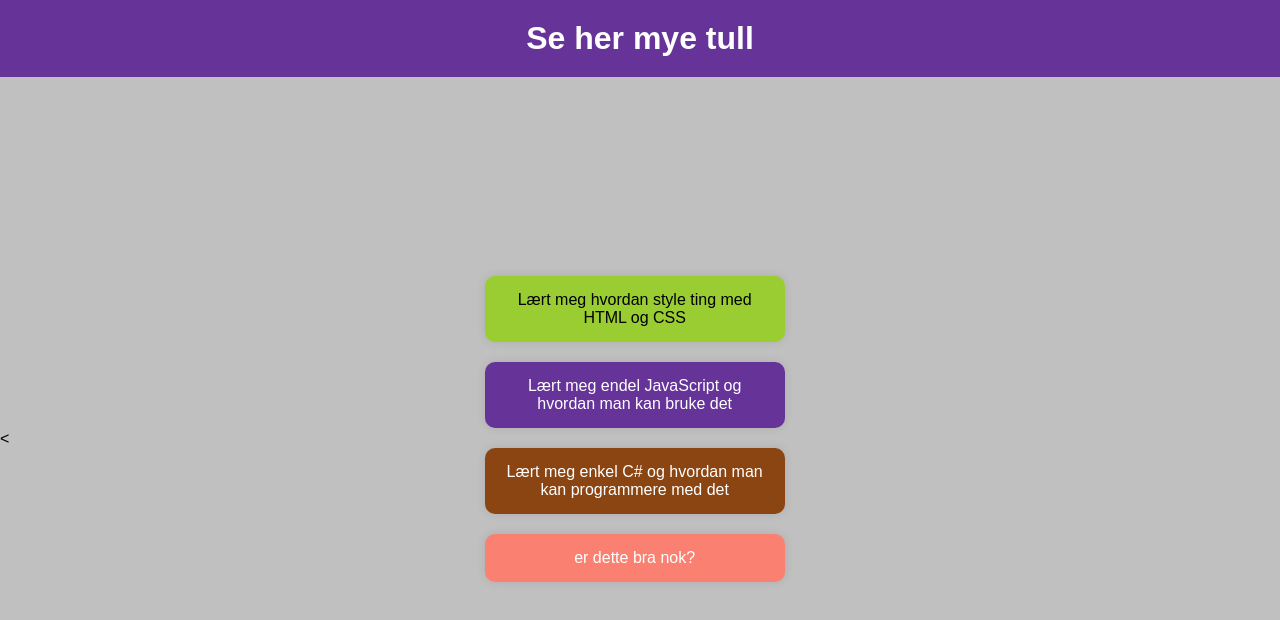
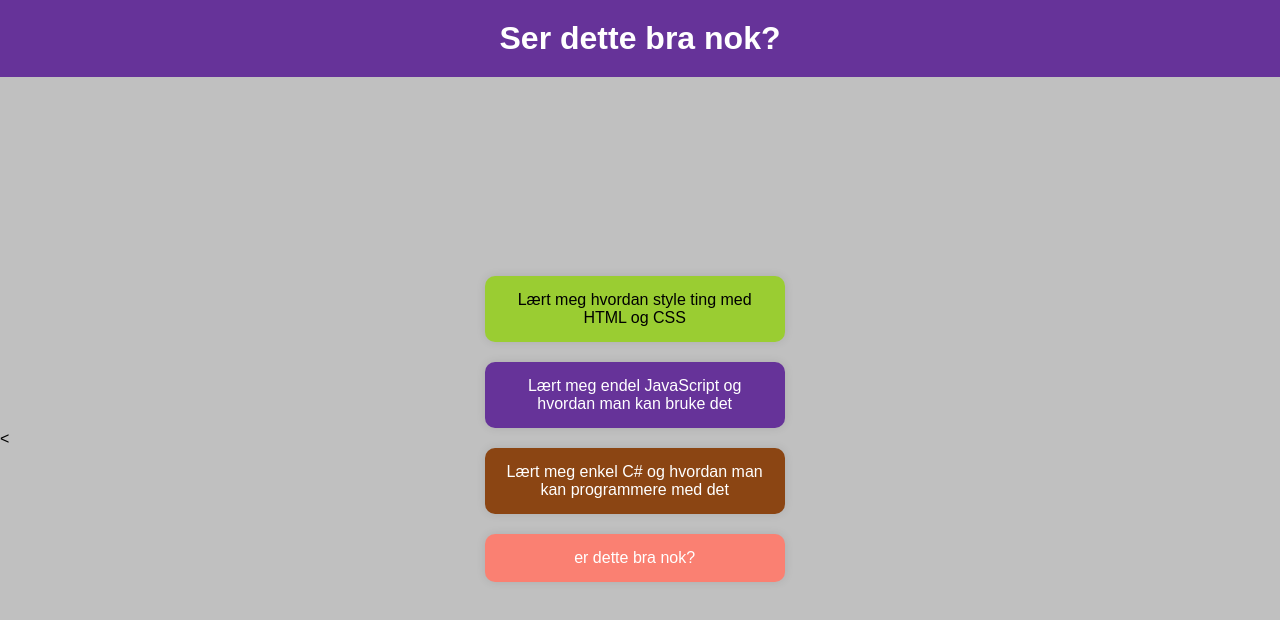
Before and after one commit to BJ-Kodehode/Nettside-med-hva-man-kan, a plain HTML site: page index.html in a window 1280 px wide. Drawn offline with Linux system fonts and the light colour scheme.

Commit message:
update index.html

```diff
--- a/index.html
+++ b/index.html
@@ -8,7 +8,7 @@
   </head>
   <body>
     <header>
-      <h1>Se her mye tull</h1>
+      <h1>Ser dette bra nok?</h1>
     </header>
     <main>
       <<main>
```
